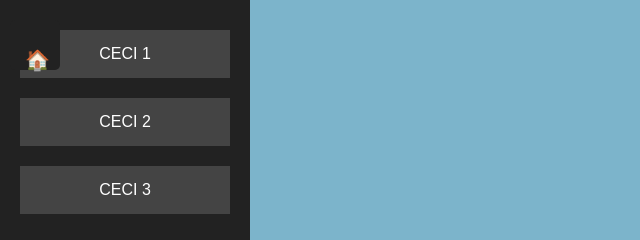
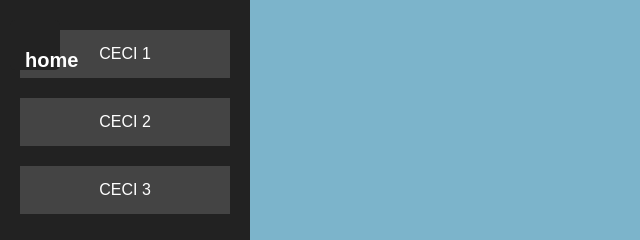
Before and after one commit to palorba/vavatr, a plain HTML site: page index.html in a window 1280 px wide. Shown: the top 240 px of the page, 0-640 px from the left. Drawn offline with Linux system fonts and the light colour scheme.

Commit message:
Update index.html

```diff
--- a/index.html
+++ b/index.html
@@ -101,7 +101,7 @@
     top: 10px;
     left: 10px;
     transition: 0.3s;">
-    🏠
+    home
 </a>
         <a href="#cv1">CECI 1</a>
         <a href="#cv2">CECI 2</a>
```
